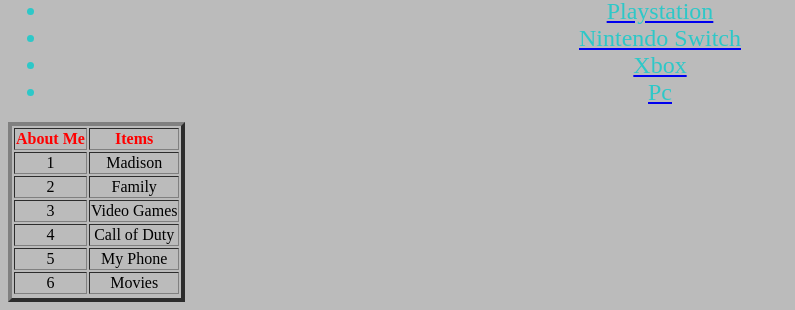
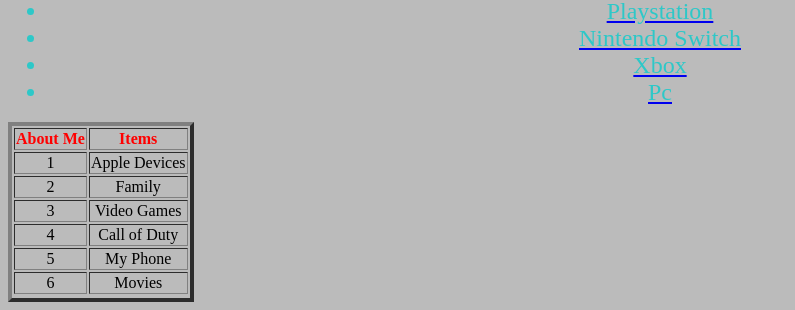
Before and after one commit to KevinM14/KevinM144.github.io, a plain HTML site: page index.html in a window 1280 px wide. Shown: the part 1932-2242 px from the top of the page, without its empty margins (0-795 px from the left). Drawn offline with Linux system fonts and the light colour scheme.

Commit message:
Update index.html

```diff
--- a/index.html
+++ b/index.html
@@ -15,7 +15,7 @@
         </tr>
       <tr>
         <td> 1 </td>
-        <td> Madison </td>
+        <td> Apple Devices </td>
       </tr>
       <tr>
         <td> 2 </td>
```
